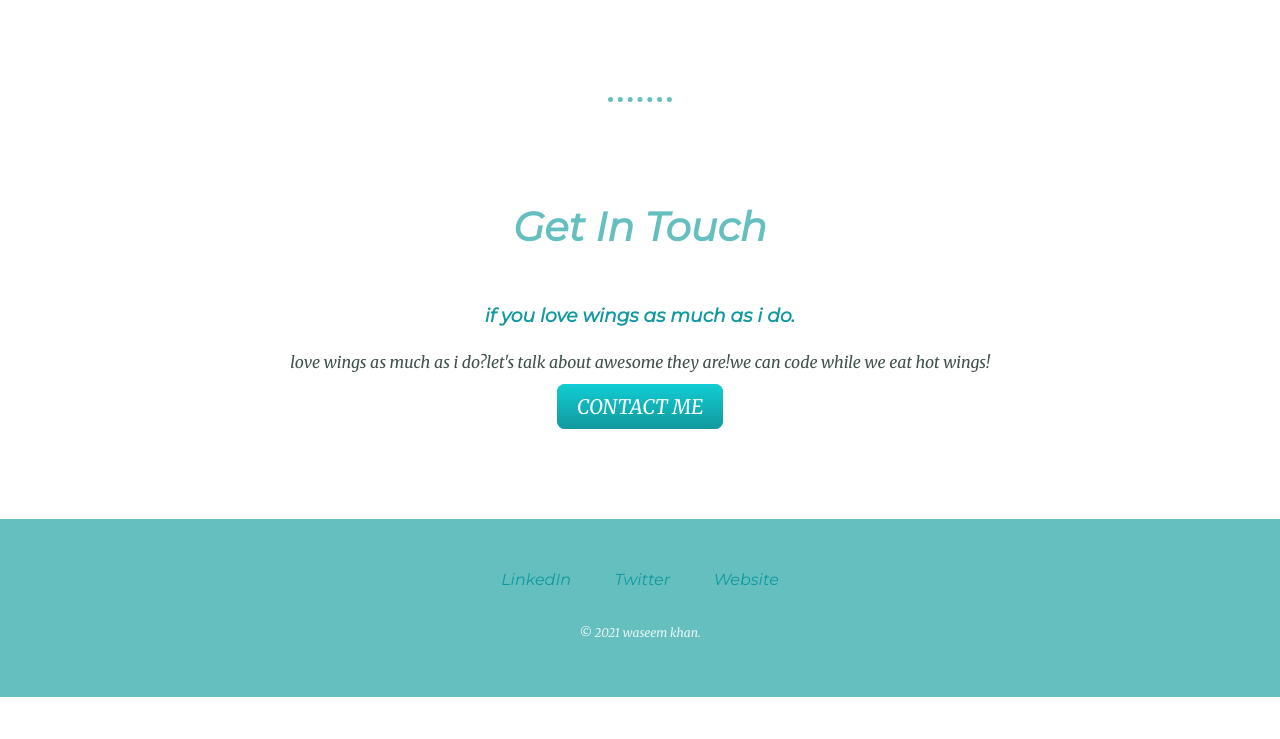
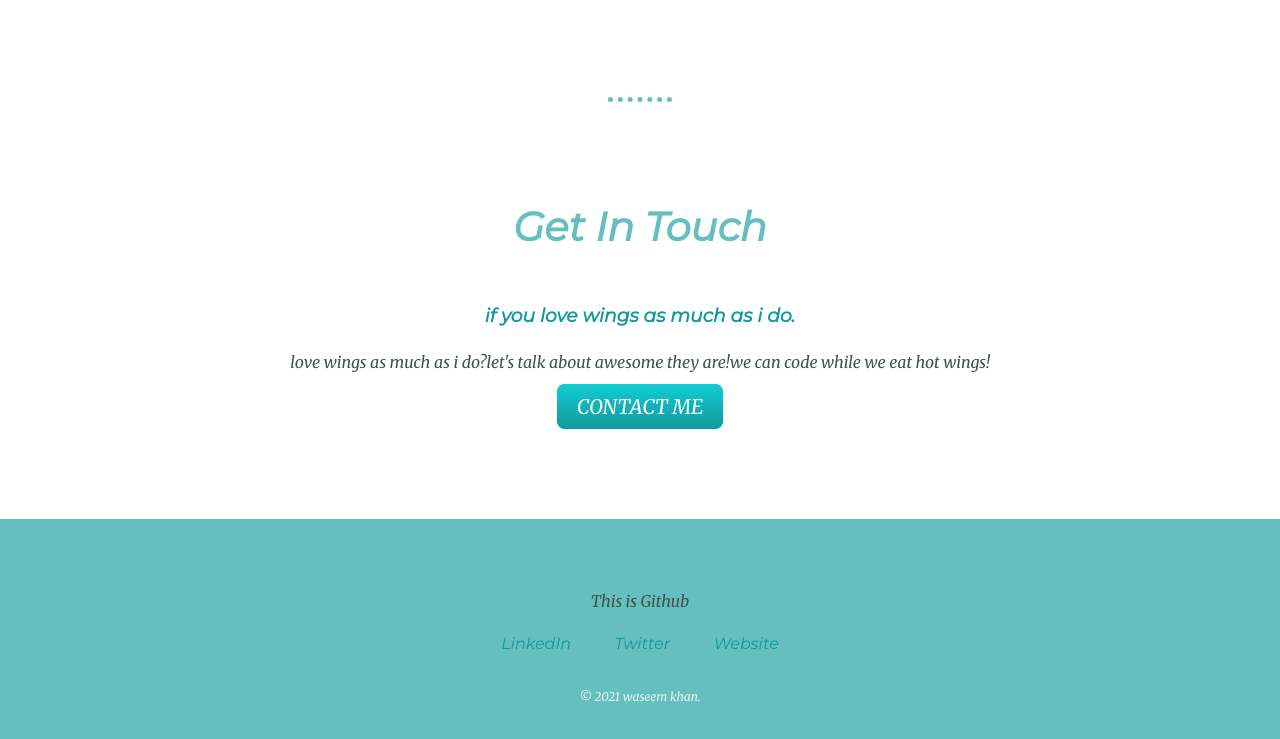
Before and after one commit to ZkWaseemKhan/Single-Page-Portfolio-Website, a plain HTML site: page index.html in a window 1280 px wide. Shown: the part 2052-2791 px from the top of the page. Before the commit the page ends 2749 px from the top, so only its background shows below. Drawn offline with Linux system fonts and the light colour scheme.

Commit message:
Update index.html

```diff
--- a/index.html
+++ b/index.html
@@ -50,6 +50,7 @@
 
 
       <div class="bottom-container">
+          <p>This is Github</p>
         <a class="footer-link" href="https://www.linkedin.com/in/waseem-khan-4b111018b/">LinkedIn</a>
         <a class="footer-link" href="https://twitter.com/">Twitter</a>
         <a class="footer-link" href="https://www.appbrewery.co/">Website</a>
```
